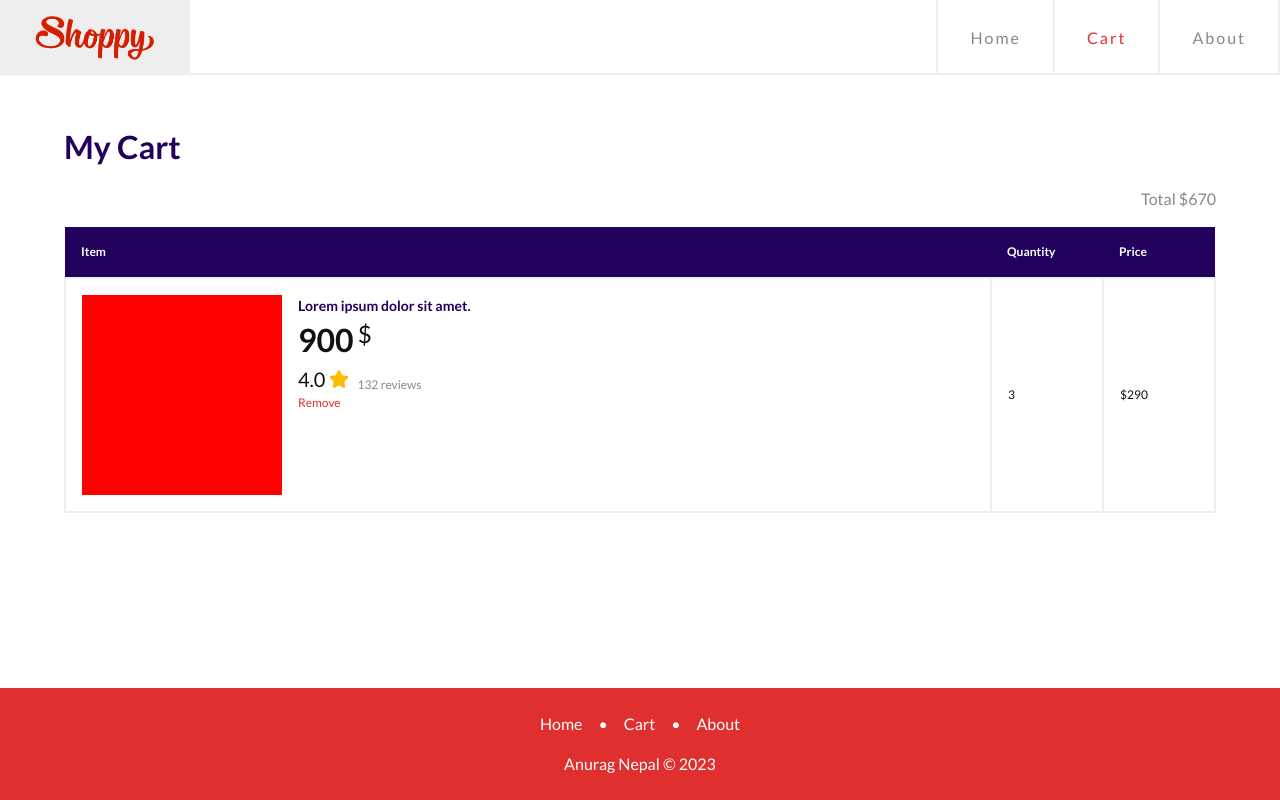
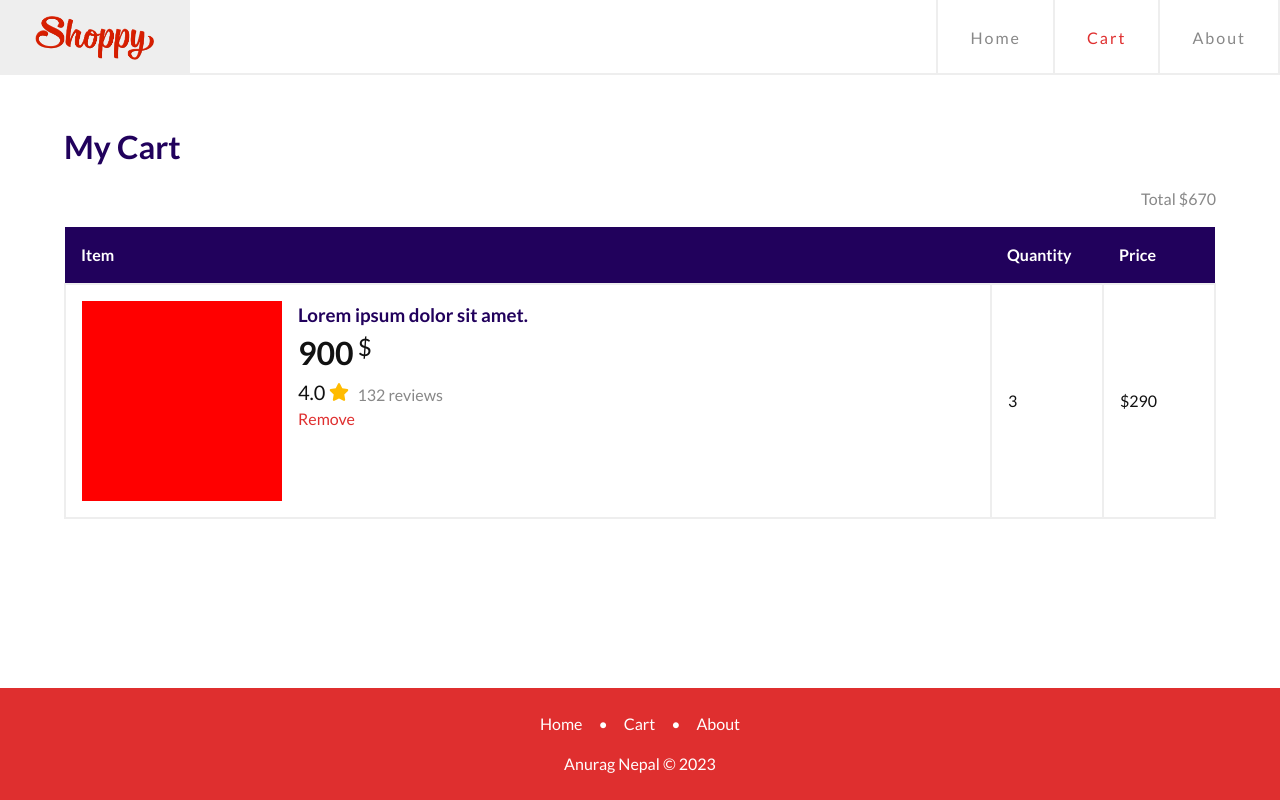
Before and after one commit to anuragnepal10/shoppy, a React (Vite) app: page /cart in a window 1280 px wide. Built offline with nearby package versions, Linux system fonts and the light colour scheme.

Commit message:
fixed cart page responsive design

```diff
--- a/src/features/cart/CartContainer/CartContainer.scss
+++ b/src/features/cart/CartContainer/CartContainer.scss
@@ -41,13 +41,19 @@
 		background-color: clr.$secondary;
 		color: clr.$neutral-inverted;
 		font-weight: bold;
-		font-size: 0.75rem;
+
+		@media (max-width: b.$tablet-mini) {
+			width: 5rem;
+			font-size: 0.75rem;
+		}
 	}
 
 	tbody {
 		tr {
 			&:last-child {
-				font-size: 0.75rem;
+				@media (max-width: b.$tablet-mini) {
+					font-size: 0.75rem;
+				}
 			}
 		}
 	}
```
